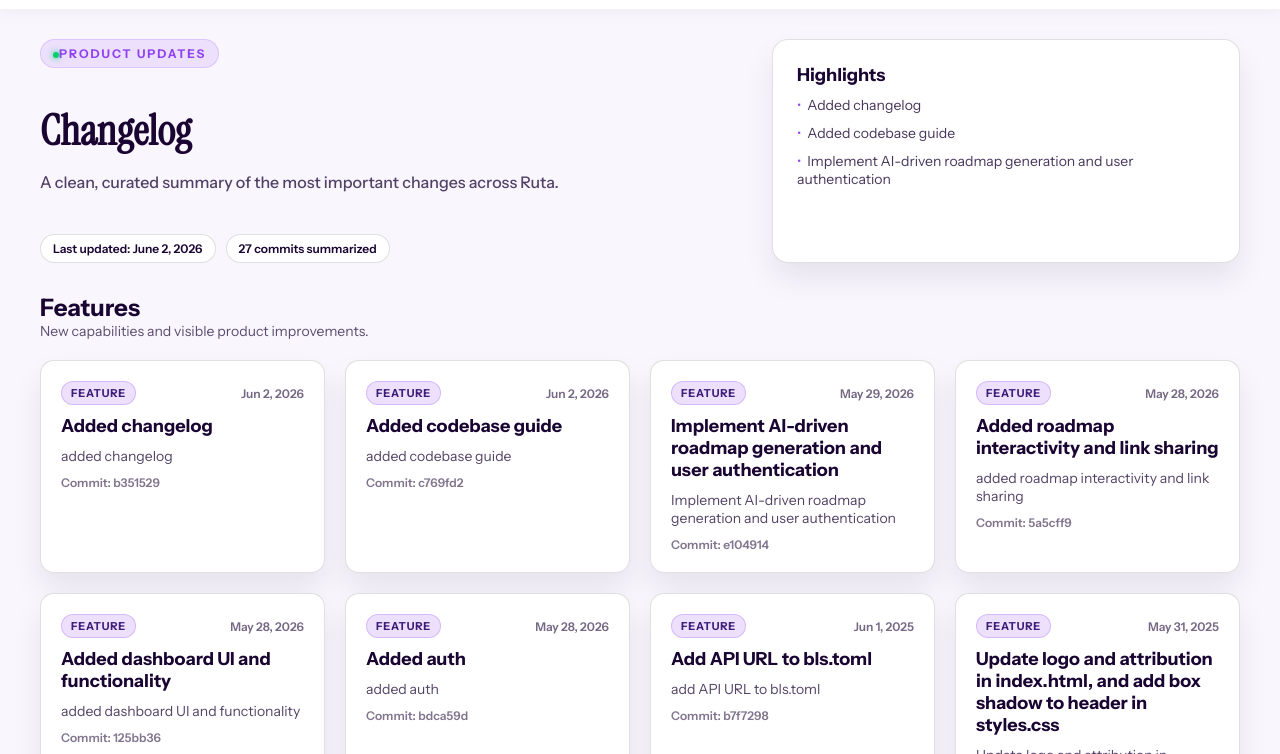
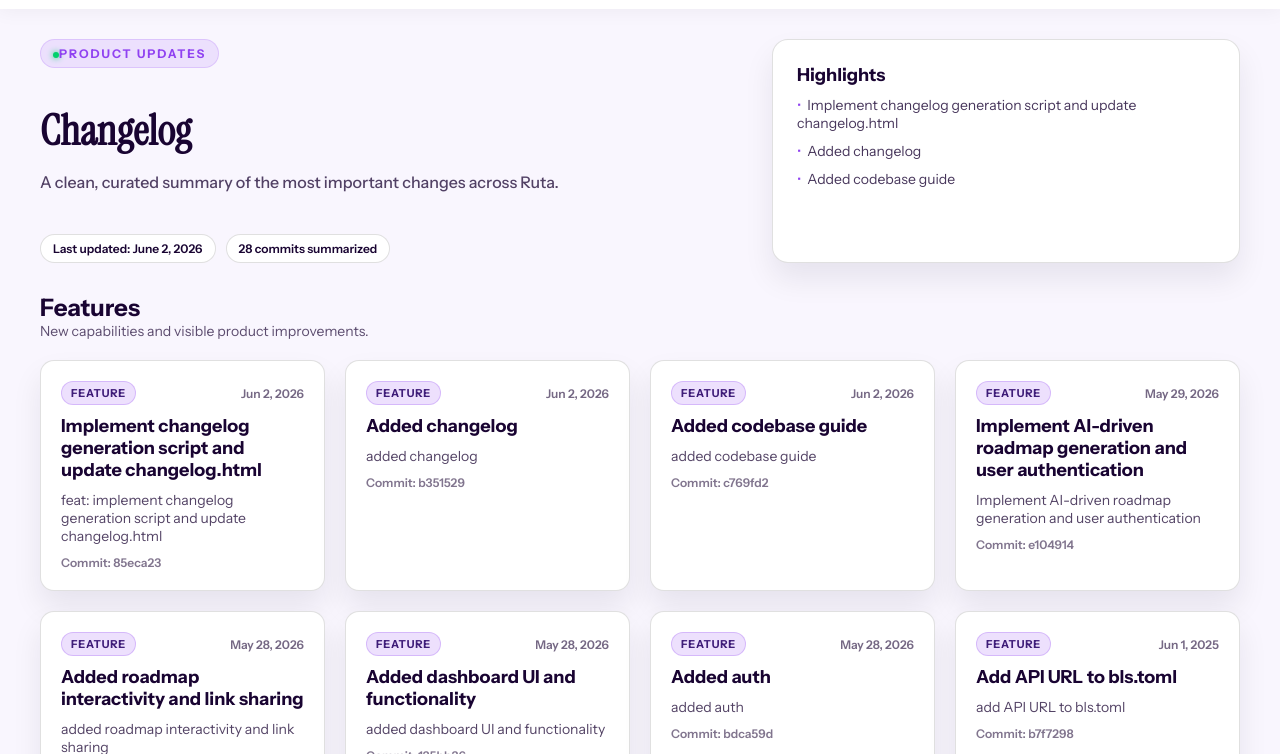
Before and after one commit to Daviddix/Ruta, a website: page public/changelog.html in a window 1280 px wide. Shown: the part 46-800 px from the top of the page. Drawn offline with Linux system fonts and the light colour scheme.

Commit message:
chore: update changelog

```diff
--- a/public/changelog.html
+++ b/public/changelog.html
@@ -30,15 +30,15 @@
         <p class="hero-subtitle">A clean, curated summary of the most important changes across Ruta.</p>
         <div class="hero-meta">
           <span class="meta-pill">Last updated: June 2, 2026</span>
-          <span class="meta-pill">27 commits summarized</span>
+          <span class="meta-pill">28 commits summarized</span>
         </div>
       </div>
       <div class="hero-panel">
         <h2>Highlights</h2>
         <ul>
+          <li>Implement changelog generation script and update changelog.html</li>
           <li>Added changelog</li>
           <li>Added codebase guide</li>
-          <li>Implement AI-driven roadmap generation and user authentication</li>
         </ul>
       </div>
     </section>
@@ -50,6 +50,15 @@
       </div>
       <div class="changelog-grid">
 
+        <article class="changelog-card">
+          <header>
+            <span class="tag tag-feature">Feature</span>
+            <span class="date">Jun 2, 2026</span>
+          </header>
+          <h3>Implement changelog generation script and update changelog.html</h3>
+          <p>feat: implement changelog generation script and update changelog.html</p>
+          <span class="meta">Commit: 85eca23</span>
+        </article>
         <article class="changelog-card">
           <header>
             <span class="tag tag-feature">Feature</span>
```
